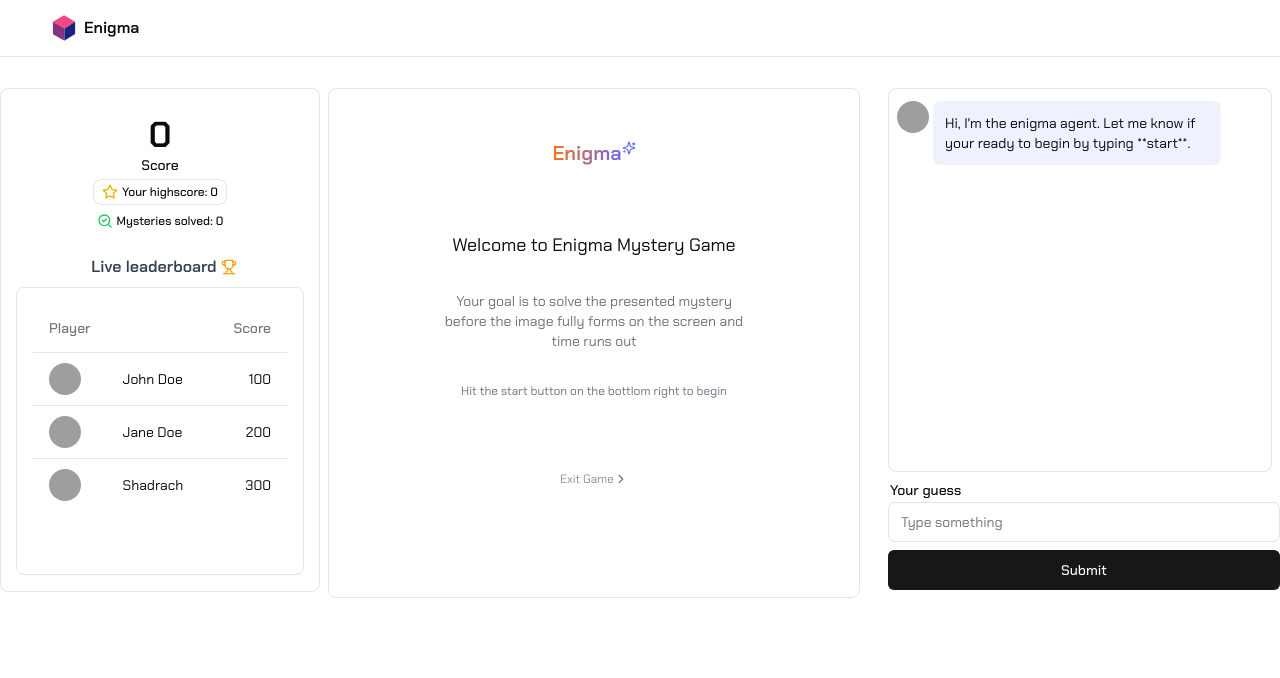
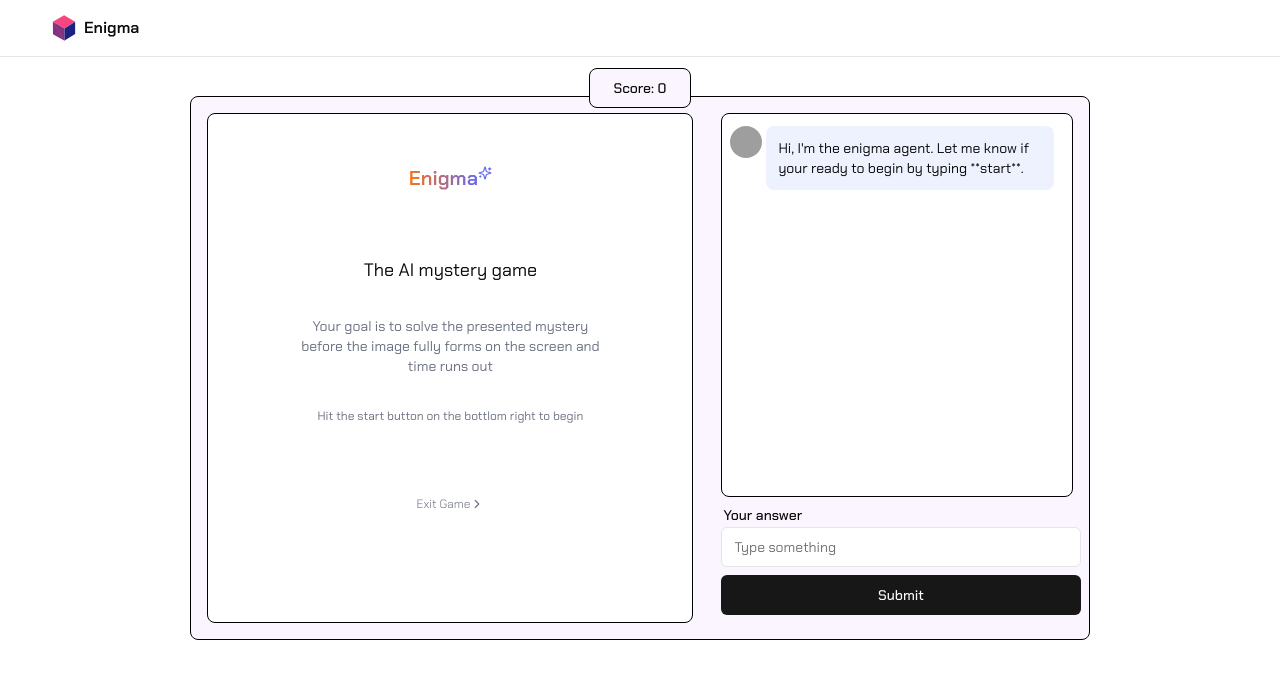
Before and after one commit to Arttribute/enigma, a Next.js app: page /play in a window 1280 px wide. Shown: the top 678 px of the page. Built offline with nearby package versions, Linux system fonts and the light colour scheme; grey boxes are pictures that could not be loaded.

Commit message:
feat: implement gameplay and improved UI

```diff
--- a/app/play/page.tsx
+++ b/app/play/page.tsx
@@ -4,7 +4,20 @@ import LeaderBoard from "@/components/leaderboard/Leaderboard";
 import AppBar from "@/components/layout/AppBar";
 import { useGameLogic } from "@/hooks/useGameLogic";
 import SuccessDialog from "@/components/game/SuccessDialog";
+import FailDialog from "@/components/game/FailDialog";
 import ScoreDisplay from "@/components/game/ScoreDisplay";
+
+import {
+  Dialog,
+  DialogClose,
+  DialogContent,
+  DialogDescription,
+  DialogFooter,
+  DialogHeader,
+  DialogTitle,
+  DialogTrigger,
+} from "@/components/ui/dialog";
+import { Button } from "@/components/ui/button";
 
 export default function Play() {
   const {
@@ -14,34 +27,56 @@ export default function Play() {
     setPlayerAnswer,
     mysterySolved,
     imagesData,
+    score,
+    timeGiven,
+    mysteryFailed,
+    setTimeGiven,
+    handleNextMystery,
   } = useGameLogic();
   return (
     <>
       <AppBar />
-      <div className="flex flex-col items-center justify-center w-full mt-20">
-        <div className="grid grid-cols-12">
-          <div className="col-span-3">
-            <div className="flex flex-col items-center justify-center border rounded-lg p-2 mt-2">
-              <ScoreDisplay score={0} highscore={0} mysteriesCount={0} />
+      <div className="flex flex-col items-center justify-center w-full mt-16">
+        <Dialog>
+          <DialogTrigger asChild>
+            <Button
+              variant="ghost"
+              className="border rounded-lg p-1 px-6 -mb-5 mt-1 border-black bg-purple-50 z-10"
+            >
+              Score: {score}
+            </Button>
+          </DialogTrigger>
+          <DialogContent className="max-w-sm">
+            <ScoreDisplay score={score} highscore={0} mysteriesCount={0} />
             <LeaderBoard />
-            </div>
-          </div>
-          <div className="col-span-9">
+          </DialogContent>
+        </Dialog>
+        <div className=" m-2 border rounded-lg p-2 border-black bg-purple-50">
           <GameScreen
             correctAnswer={correctAnswer}
             setCorrectAnswer={setCorrectAnswer}
             playerAnswer={playerAnswer}
             setPlayerAnswer={setPlayerAnswer}
             imagesData={imagesData}
+            score={score}
+            timeGiven={timeGiven}
+            setTimeGiven={setTimeGiven}
+            mysterySolved={mysterySolved}
           />
           <SuccessDialog
             open={mysterySolved}
             correctAnswer={correctAnswer}
             imageUrl={imagesData[0]}
-              onContinue={() => {}}
+            onContinue={handleNextMystery}
             onLeaveGame={() => {}}
           />
-          </div>
+          <FailDialog
+            open={mysteryFailed}
+            correctAnswer={correctAnswer}
+            imageUrl={imagesData[0]}
+            onContinue={handleNextMystery}
+            onLeaveGame={() => {}}
+          />
         </div>
       </div>
     </>
--- a/components/game/EnigmaAgent.tsx
+++ b/components/game/EnigmaAgent.tsx
@@ -36,7 +36,7 @@ export default function EnigmaAgent({
 
   return (
     <>
-      <ScrollArea className="h-96 border rounded-lg m-1 p-2">
+      <ScrollArea className="h-96 border border-black bg-white rounded-lg m-1 p-2">
         <div className="flex flex-col w-46 ">
           <div className="flex">
             <Avatar className="h-8 w-8 mt-1">
--- a/components/game/EnigmaImage.tsx
+++ b/components/game/EnigmaImage.tsx
@@ -1,17 +1,53 @@
+"use client";
+import { useState, useEffect, use } from "react";
 import Image from "next/image";
 import StartGameScreen from "./StartGameScreen";
-export default function EnigmaImage({ imagesData }: { imagesData: string[] }) {
+import { Timer } from "lucide-react";
+import { set } from "zod";
+
+export default function EnigmaImage({
+  imagesData,
+  timeGiven,
+  setTimeGiven,
+}: {
+  imagesData: string[];
+  timeGiven: number;
+  setTimeGiven: (value: number) => void;
+}) {
+  useEffect(() => {
+    const interval = setInterval(() => {
+      if (timeGiven > 0) {
+        setTimeGiven(timeGiven - 1);
+      }
+    }, 1000);
+    return () => clearInterval(interval);
+  }, [timeGiven]);
+
+  const formatTime = (timeInSeconds: number) => {
+    const minutes = Math.floor(timeInSeconds / 60);
+    const seconds = timeInSeconds % 60;
+    return `${minutes}:${seconds < 10 ? "0" : ""}${seconds}`;
+  };
+
   return (
     <>
-      <div className="border m-2 p-0.5 rounded-lg  ">
+      <div className="border  m-2 p-0.5 rounded-lg border-black bg-white">
         {imagesData && imagesData.length > 0 ? (
+          <div className=" rounded-lg relative">
             <Image
               src={imagesData[0]}
               alt="Enigma"
               width={500}
               height={500}
-            className="m-2 rounded-lg"
+              className="m-1 rounded-lg"
             />
+            <div className="absolute top-2 left-4 bg-white bg-opacity-80 p-2 rounded-lg text-lg">
+              <div className="flex items-center text-base">
+                <Timer className="w-4 h-4 mr-1 mb-0.5" />{" "}
+                {formatTime(timeGiven)}
+              </div>
+            </div>
+          </div>
         ) : (
           <div className="flex justify-center items-center h-full w-full p-8">
             <StartGameScreen />
--- a/components/game/FailDialog.tsx
+++ b/components/game/FailDialog.tsx
@@ -8,7 +8,7 @@ import { Loader2 } from "lucide-react";
 
 import { Dialog, DialogContent } from "@/components/ui/dialog";
 
-export default function SuccessDialog({
+export default function FailDialog({
   open,
   imageUrl,
   correctAnswer,
--- a/components/game/GameScreen.tsx
+++ b/components/game/GameScreen.tsx
@@ -7,18 +7,30 @@ export default function GameScreen({
   playerAnswer,
   setPlayerAnswer,
   imagesData,
+  score,
+  timeGiven,
+  setTimeGiven,
+  mysterySolved,
 }: {
   correctAnswer: string;
   setCorrectAnswer: (value: string) => void;
   playerAnswer: string;
   setPlayerAnswer: (value: string) => void;
   imagesData: string[];
+  score: number;
+  timeGiven: number;
+  setTimeGiven: (value: number) => void;
+  mysterySolved: boolean;
 }) {
   return (
     <>
       <div className="grid grid-cols-12">
         <div className="col-span-7 mr-3">
-          <EnigmaImage imagesData={imagesData} />
+          <EnigmaImage
+            imagesData={imagesData}
+            timeGiven={timeGiven}
+            setTimeGiven={setTimeGiven}
+          />
         </div>
         <div className="col-span-5 m-1">
           <EnigmaAgent
--- a/components/game/PlayerInputBox.tsx
+++ b/components/game/PlayerInputBox.tsx
@@ -18,18 +18,20 @@ export default function PlayerInput({
   };
   return (
     <>
+      <form onSubmit={handleSubmitAnswer}>
         <div className="w-full m-1 mt-2">
-        <p className="text-sm font-medium m-0.5">Your guess</p>
+          <p className="text-sm font-medium m-0.5">Your answer</p>
           <Input
             type="text"
             placeholder="Type something"
             value={input}
             onChange={handleInputChange}
           />
-        <Button className="w-full mt-2" onClick={handleSubmitAnswer as any}>
+          <Button className="w-full mt-2" type="submit">
             Submit
           </Button>
         </div>
+      </form>
     </>
   );
 }
--- a/components/game/ScoreDisplay.tsx
+++ b/components/game/ScoreDisplay.tsx
@@ -12,7 +12,8 @@ export default function ScoreDisplay({
   mysteriesCount: number;
 }) {
   return (
-    <div className=" mt-1 mx-3 p-0.5 rounded-lg w-full">
+    <>
+      <div className=" mt-1 p-0.5 rounded-lg w-full border border-black bg-white">
         <div className="flex flex-col items-center p-3 rounded-lg">
           <p className="text-4xl font-semibold">{score}</p>
           <p className="text-sm font-medium ">Score</p>
@@ -28,5 +29,6 @@ export default function ScoreDisplay({
           </div>
         </div>
       </div>
+    </>
   );
 }
--- a/components/game/StartGameScreen.tsx
+++ b/components/game/StartGameScreen.tsx
@@ -20,7 +20,7 @@ export default function StartGameScreen() {
         <div className=" py-12 px-10 m-4  rounded-xl w-96 ">
           <div className=" flex flex-col items-center justify-center ">
             <div className="text-center mb-10">
-              <p className="text-lg  ">Welcome to Enigma Mystery Game</p>
+              <p className="text-lg  ">The AI mystery game</p>
 
               <p className="text-sm text-gray-500 mt-8">
                 Your goal is to solve the presented mystery before the image
--- a/components/leaderboard/Leaderboard.tsx
+++ b/components/leaderboard/Leaderboard.tsx
@@ -45,7 +45,7 @@ export default function LeaderBoard() {
         <p className="text-gray-700">Live leaderboard</p>
         <Trophy className="h-4 w-4 ml-1 text-amber-500" />
       </div>
-      <ScrollArea className="m-2 border rounded-lg p-4 w-72 h-72">
+      <ScrollArea className="m-2 border border-black rounded-lg p-4 h-72 bg-white">
         <Table>
           <TableHeader>
             <TableRow>
--- a/hooks/useGameLogic.ts
+++ b/hooks/useGameLogic.ts
@@ -8,7 +8,11 @@ export const useGameLogic = () => {
   const [imagesData, setImagesData] = useState<any[]>([]);
   const [correctAnswer, setCorrectAnswer] = useState<string>("");
   const [mysterySolved, setMysterySolved] = useState<boolean>(false);
+  const [mysteryFailed, setMysteryFailed] = useState<boolean>(false);
   const [playerAnswer, setPlayerAnswer] = useState<string>("");
+  const [score, setScore] = useState<number>(0);
+  const [guesses, setGuesses] = useState<number>(0);
+  const [timeGiven, setTimeGiven] = useState<number>(45);
 
   useEffect(() => {
     if (correctAnswer) {
@@ -19,11 +23,22 @@ export const useGameLogic = () => {
   useEffect(() => {
     if (playerAnswer && correctAnswer && playerAnswer === correctAnswer) {
       setMysterySolved(true);
+      setScore(score + 100);
+      setTimeGiven(45);
+      setGuesses(0);
     }
-    console.log("playerAnswer", playerAnswer);
-    console.log("correctAnswer", correctAnswer);
-    console.log("mysterySolved", mysterySolved);
   }, [playerAnswer, correctAnswer]);
+
+  useEffect(() => {
+    setGuesses(guesses + 1);
+  }, [playerAnswer]);
+
+  useEffect(() => {
+    if (correctAnswer !== "" && timeGiven === 0) {
+      setMysteryFailed(true);
+      setGuesses(0);
+    }
+  }, [correctAnswer, timeGiven]);
 
   useEffect(() => {
     if (generationId && imagesData.length === 0) {
@@ -66,13 +81,31 @@ export const useGameLogic = () => {
       console.error(error);
     }
   };
+
+  const handleNextMystery = () => {
+    setCorrectAnswer("");
+    setPlayerAnswer("");
+    setMysterySolved(false);
+    setMysteryFailed(false);
+    setGenerationId("");
+    setImagesData([]);
+  };
   return {
     correctAnswer,
     playerAnswer,
     imagesData,
     mysterySolved,
+    score,
+    guesses,
+    timeGiven,
+    mysteryFailed,
     setCorrectAnswer,
     setPlayerAnswer,
+    setScore,
+    setGuesses,
     setMysterySolved,
+    setTimeGiven,
+    setMysteryFailed,
+    handleNextMystery,
   };
 };
```
Lines whose indentation alone changed are shown as unchanged.
